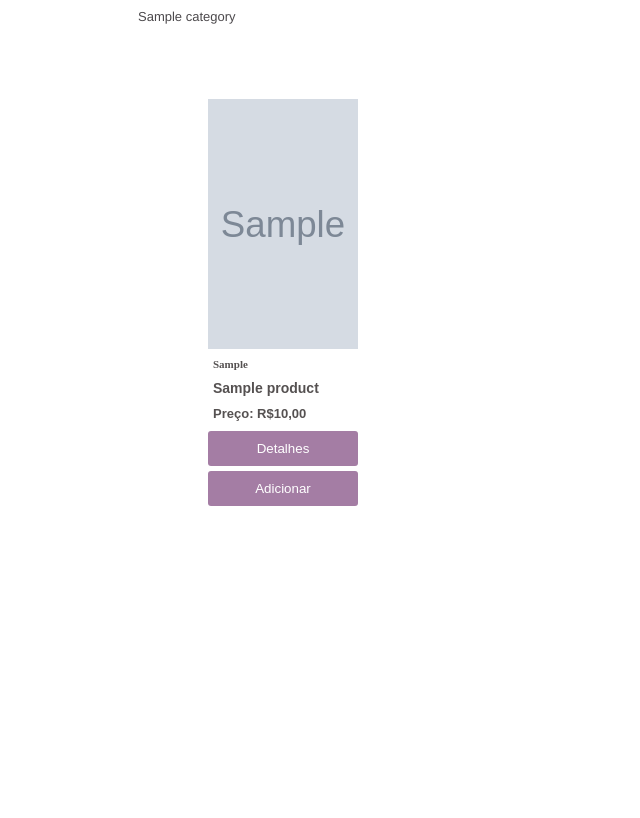
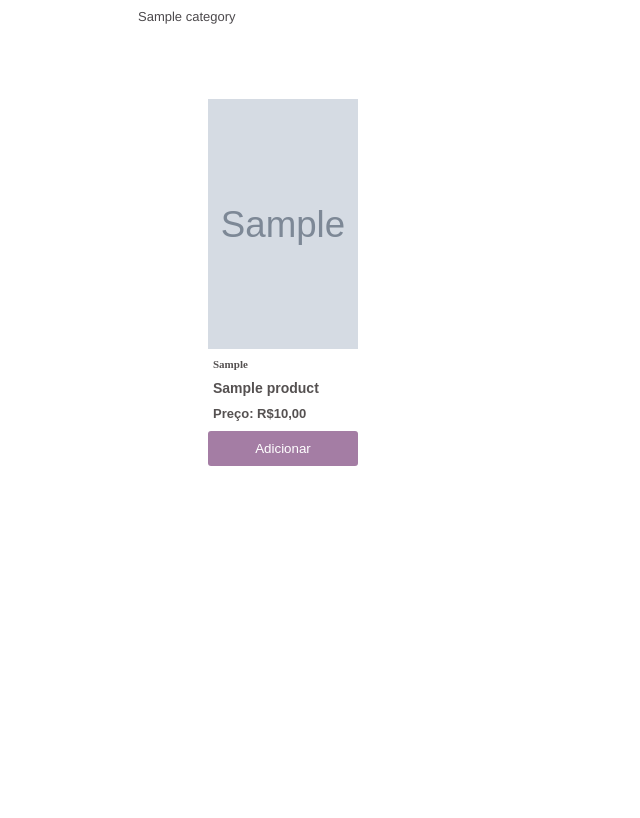
Before and after one commit to jtk15/brother-project, a Django app: a page that uses core/templates/products_by_category.html in a window 1280 px wide. Shown: the part 61-879 px from the top of the page, without its empty margins (0-640 px from the left). Run offline with Django 4.2, Linux system fonts and the light colour scheme; tables that the repository leaves empty hold one stand-in row (values such as "Sample post"); grey boxes marked "Sample" are stand-in pictures.

Commit message:
Feito uma pequena mudança removendo o botão de detalhe, adicionando a url para adicionar o produto na tela inicial.

```diff
--- a/core/templates/products.html
+++ b/core/templates/products.html
@@ -15,7 +15,7 @@
             <h2>{{product.line}}</h2>
             <h1>{{product.title}}</h1>
             <h3>Preço: R${{product.price}}</h3>
-            <button>Adicionar</button>
+            <a href={% url 'cartcreate' product.pk %}><button>Adicionar</button></a>
         </div>
     {% endfor %}
 {% endblock %}
--- a/core/templates/products_by_category.html
+++ b/core/templates/products_by_category.html
@@ -14,7 +14,7 @@
             <h2>{{product.line}}</h2>
             <h1>{{product.title}}</h1>
             <h3>Preço: R${{product.price}}</h3>
-            <a href={% url 'product_detail' product.pk %}><button>Detalhes</button></a>
+            {% comment %} <a href={% url 'product_detail' product.pk %}><button>Detalhes</button></a> {% endcomment %}
             <a href={% url 'cartcreate' product.pk %}><button>Adicionar</button></a>
         </div>
     {% endfor %}
```
